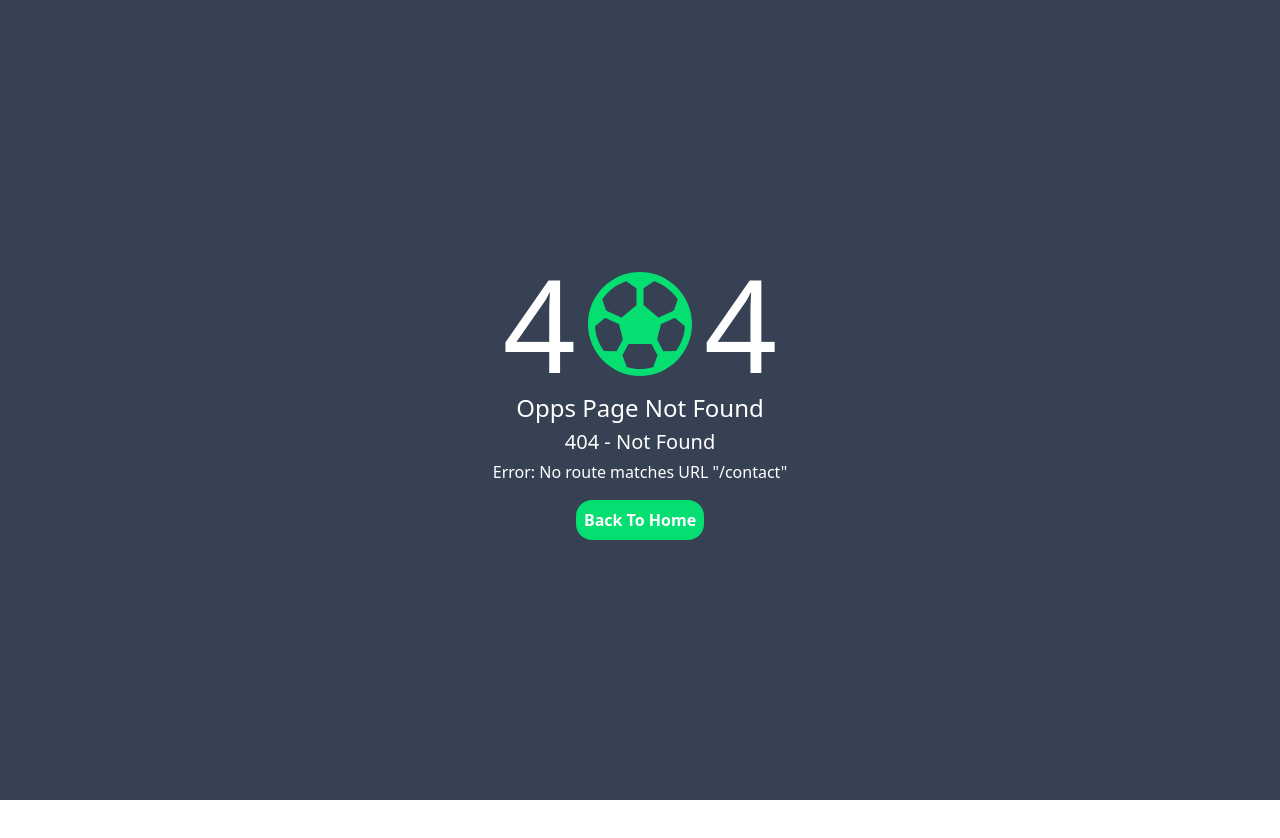
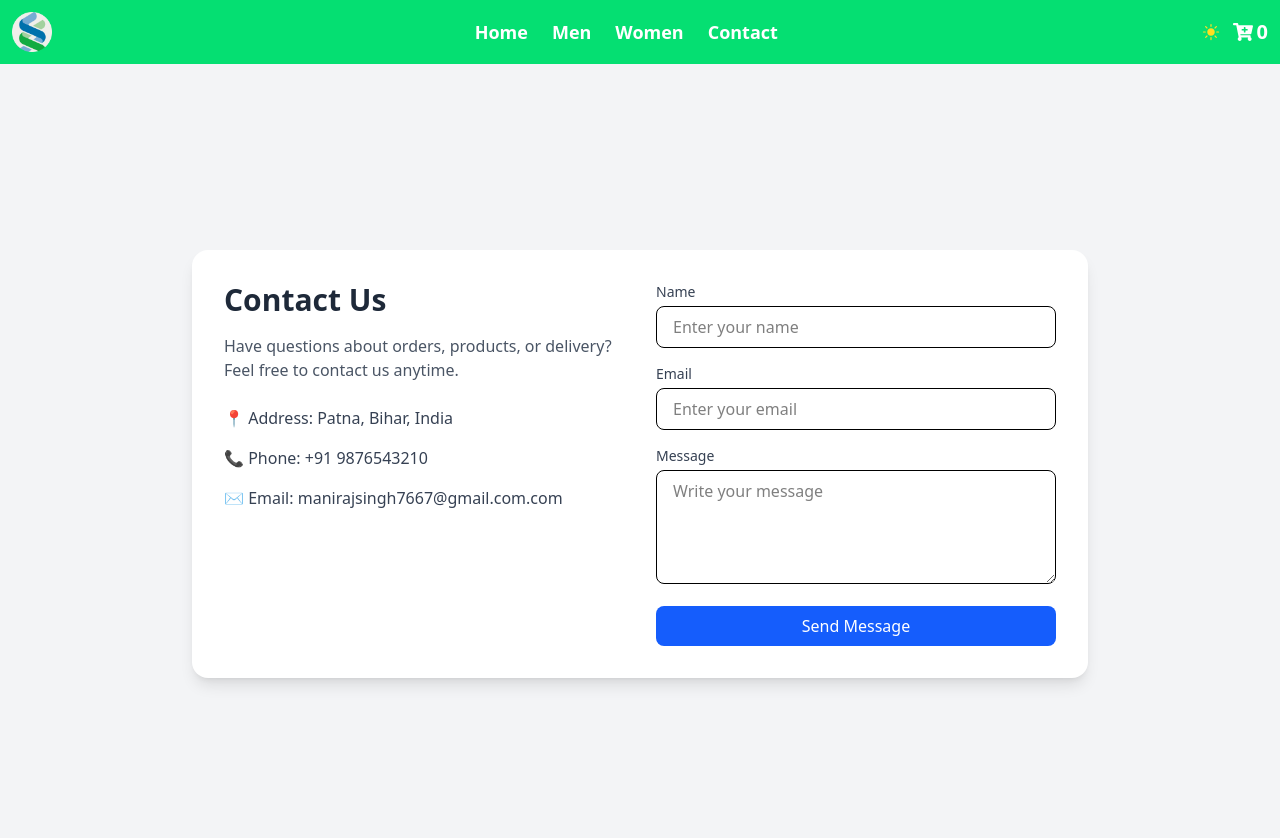
Before and after one commit to Manirajkumar1/E-commerce, a React (Vite) app: page /contact in a window 1280 px wide. Before the commit this address had no page. Shown: the top 838 px of the page. Before the commit the page ends 800 px from the top, so only its background shows below. Built offline with nearby package versions, Linux system fonts and the light colour scheme.

Commit message:
product css fix

```diff
--- a/src/components/About.jsx
+++ /dev/null
@@ -1,11 +0,0 @@
-import Profile from './Profile'
-
-function About() {
-  return (
-    <div>
-        <Profile name="Mani" email="Maniraj@gmail.com"/>
-    </div>
-  )
-}
-
-export default About
--- /dev/null
+++ b/src/components/CartItems.jsx
@@ -0,0 +1,78 @@
+import React from "react";
+import { useDispatch, useSelector } from "react-redux";
+import { removeItems, clearItems } from "../store/CartSlice";
+
+function CartItems() {
+  const dispatch = useDispatch();
+  const cartItems = useSelector((store) => store.cart.cartItems);
+
+  // Total price calculate
+  const totalPrice = cartItems.reduce(
+    (total, item) => total + item.price,
+    0
+  );
+
+  // Empty cart UI
+  if (cartItems.length === 0) {
+    return (
+      <div className="h-screen flex flex-col justify-center items-center">
+        <h1 className="text-2xl font-semibold mb-2">🛒 Cart is Empty</h1>
+        <p className="text-gray-500">Add some products to your cart</p>
+      </div>
+    );
+  }
+
+  return (
+    <div className="bg-gray-100 min-h-screen p-6">
+      <div className="max-w-4xl mx-auto bg-white rounded-xl shadow-md p-6">
+        <h1 className="text-2xl font-bold mb-6">Your Cart</h1>
+
+        {/* Cart Items */}
+        {cartItems.map((item, index) => (
+          <div
+            key={index}
+            className="flex items-center gap-4 border-b py-4"
+          >
+            <img
+              src={item.image}
+              alt={item.title}
+              className="w-20 h-20 object-contain"
+            />
+
+            <div className="flex-1">
+              <h2 className="font-semibold text-sm truncate">
+                {item.title}
+              </h2>
+              <p className="text-green-600 font-medium">
+                ${item.price}
+              </p>
+            </div>
+
+            <button
+              onClick={() => dispatch(removeItems(item.id))}
+              className="bg-red-500 text-white px-4 py-1 rounded-lg cursor-pointer hover:bg-red-600"
+            >
+              Remove
+            </button>
+          </div>
+        ))}
+
+        {/* Footer */}
+        <div className="flex justify-between items-center mt-6">
+          <h2 className="text-lg font-bold">
+            Total: ${totalPrice.toFixed(2)}
+          </h2>
+
+          <button
+            onClick={() => dispatch(clearItems())}
+            className="bg-black text-white px-6 py-2 rounded-xl hover:bg-gray-800"
+          >
+            Clear Cart
+          </button>
+        </div>
+      </div>
+    </div>
+  );
+}
+
+export default CartItems;
--- /dev/null
+++ b/src/components/Contact.jsx
@@ -0,0 +1,70 @@
+function Contact() {
+  return (
+    <div className="min-h-screen bg-gray-100 flex items-center justify-center px-4">
+      <div className="max-w-4xl w-full bg-white rounded-2xl shadow-lg p-8 grid md:grid-cols-2 gap-8">
+
+        {/* Left Section – Info */}
+        <div>
+          <h2 className="text-3xl font-bold mb-4 text-gray-800">
+            Contact Us
+          </h2>
+          <p className="text-gray-600 mb-6">
+            Have questions about orders, products, or delivery?
+            Feel free to contact us anytime.
+          </p>
+
+          <div className="space-y-4 text-gray-700">
+            <p>📍 Address: Patna, Bihar, India</p>
+            <p>📞 Phone: +91 9876543210</p>
+            <p>✉️ Email: manirajsingh7667@gmail.com.com</p>
+          </div>
+        </div>
+
+        {/* Right Section – Form */}
+        <form className="space-y-4">
+          <div>
+            <label className="block text-sm font-medium text-gray-700">
+              Name
+            </label>
+            <input
+              type="text"
+              placeholder="Enter your name"
+              className="mt-1 w-full border rounded-lg px-4 py-2 focus:outline-none focus:ring-2 focus:ring-blue-500"
+            />
+          </div>
+
+          <div>
+            <label className="block text-sm font-medium text-gray-700">
+              Email
+            </label>
+            <input
+              type="email"
+              placeholder="Enter your email"
+              className="mt-1 w-full border rounded-lg px-4 py-2 focus:outline-none focus:ring-2 focus:ring-blue-500"
+            />
+          </div>
+
+          <div>
+            <label className="block text-sm font-medium text-gray-700">
+              Message
+            </label>
+            <textarea
+              rows="4"
+              placeholder="Write your message"
+              className="mt-1 w-full border rounded-lg px-4 py-2 focus:outline-none focus:ring-2 focus:ring-blue-500"
+            ></textarea>
+          </div>
+
+          <button
+            type="submit"
+            className="w-full bg-blue-600 text-white py-2 rounded-lg hover:bg-blue-700 transition"
+          >
+            Send Message
+          </button>
+        </form>
+      </div>
+    </div>
+  )
+}
+
+export default Contact
--- a/src/components/KId.jsx
+++ /dev/null
@@ -1,8 +0,0 @@
-
-function KId() {
-  return (
-    <div>KId</div>
-  )
-}
-
-export default KId
--- a/src/components/Men.jsx
+++ b/src/components/Men.jsx
@@ -1,24 +1,83 @@
-import React, { useState } from "react";
+import React, { useEffect, useState } from "react";
 import Accordian from "./Accordian";
+import { Link } from "react-router-dom";
 
 function Men() {
-  const [show, setShow] = useState(null);
-  const filter = ["Gender", "h", "k"]
+  const [openItem, setOpenItem] = useState(null);
+  const [menProducts, setMenProducts] = useState([]);
+
+  const filters = [
+    { id: 1, title: "Category" },
+    { id: 2, title: "Price" },
+    { id: 3, title: "Rating" },
+  ];
+
+  const fetchMenProducts = async () => {
+    try {
+      const res = await fetch(
+        "https://fakestoreapi.com/products/category/men's clothing"
+      );
+      const data = await res.json();
+      setMenProducts(data);
+    } catch (error) {
+      console.log(error);
+    }
+  };
+
+  useEffect(() => {
+    fetchMenProducts();
+  }, []);
 
   return (
-    <div className="bg-gray-100 h-screen">
-      <div className="p-6">
-        <h1>Filter</h1>
-        {filter.map((item) => (
+    <div className="bg-gray-100 min-h-screen p-6">
+      <div className="grid grid-cols-1 md:grid-cols-4 gap-6">
 
-          <Accordian
-          title={item}
+        {/* LEFT SIDE – FILTER */}
+        <div className="bg-white rounded-xl shadow-md p-4 h-fit">
+          <h1 className="text-xl font-semibold mb-4">Filters</h1>
 
-          key={item}
-          show={item === show }
-          setShow={() => setShow(show === item ? null : item)}
-           />
-        ))}
+          {filters.map((item) => (
+            <Accordian
+              key={item.id}
+              title={item.title}
+              show={openItem === item.id}
+              setShow={() =>
+                setOpenItem(openItem === item.id ? null : item.id)
+              }
+            />
+          ))}
+        </div>
+
+        {/* RIGHT SIDE – MEN PRODUCTS */}
+        <div className="md:col-span-3 grid grid-cols-1 sm:grid-cols-2 lg:grid-cols-3 gap-6">
+          {menProducts.map((item) => (
+            <Link key={item.id} to={`/product/${item.id}`}>
+            <div
+              className="bg-white rounded-2xl shadow-md hover:shadow-xl transition p-4"
+            >
+              <img
+                src={item.image}
+                alt={item.title}
+                className="w-full h-48 object-contain mb-4"
+              />
+
+              <h2 className="text-sm font-semibold truncate">
+                {item.title}
+              </h2>
+
+              <div className="flex justify-between items-center mt-2">
+                <span className="bg-green-500 text-white text-xs px-2 py-1 rounded-full">
+                  ⭐ {item.rating.rate}
+                </span>
+                <span className="text-lg font-bold text-blue-600">
+                  ${item.price}
+                </span>
+              </div>
+            </div>
+            </Link>
+          ))}
+        </div>
+
       </div>
     </div>
   );
--- a/src/components/Navbar.jsx
+++ b/src/components/Navbar.jsx
@@ -1,51 +1,66 @@
 import { useState } from "react";
-import { FaCartPlus } from "react-icons/fa";
+import { FaCartPlus, FaBars, FaTimes } from "react-icons/fa";
 import { IoIosSunny } from "react-icons/io";
 import { LuMoonStar } from "react-icons/lu";
 import { useSelector } from "react-redux";
 import { Link } from "react-router-dom";
+import logo from "/logo.png";
 
 const Navbar = () => {
   const [btnName, setBtnName] = useState("Light");
-  const cartItems = useSelector((store) => store.cart.cartItems)
+  const [mobileMenu, setMobileMenu] = useState(false);
+  const cartItems = useSelector((store) => store.cart.cartItems);
 
-  let themeChange = () => {
+  const themeChange = () => {
     setBtnName((prev) => (prev === "Light" ? "Dark" : "Light"));
   };
 
   return (
-    <div className="bg-green-400 text-white font-semibold flex justify-between p-2 ">
-      <h1>Logo</h1>
-      <ul className="flex gap-5 text-xl ">
-        <li>
-          <Link to="/men">Men</Link>
-        </li>
-        <li>
-          <Link to="/women">Women</Link>
-        </li>
-        <li>
-          <Link to="/Kid">Kid</Link>
-        </li>
-        <li>
-          <Link to="/about">About</Link>
-        </li>
-        <li>
-          {cartItems.length}
-          <Link to="/cart">
-          <FaCartPlus className="inline-block align-middle"/>
+    <nav className="bg-green-400 text-white font-semibold p-3 shadow-md">
+      <div className="max-w-7xl mx-auto flex justify-between items-center">
+        <Link to="/">
+          <img src={logo} alt="Logo" className="w-10" />
+        </Link>
+
+        {/* Desktop Menu */}
+        <ul className="hidden md:flex gap-6 items-center text-lg">
+          <li><Link to="/">Home</Link></li>
+          <li><Link to="/men">Men</Link></li>
+          <li><Link to="/women">Women</Link></li>
+          <li><Link to="/contact">Contact</Link></li>
+        </ul>
+
+        <div className="flex items-center gap-3">
+          <button onClick={themeChange}>
+            {btnName === "Light" ? (
+              <IoIosSunny className="text-xl text-yellow-300" />
+            ) : (
+              <LuMoonStar className="text-xl text-gray-800" />
+            )}
+          </button>
+          <Link to="/cartitems" className="flex items-center text-xl">
+            <FaCartPlus className="mr-1" /> {cartItems.length}
           </Link>
-        </li>
-      </ul>
-      <button className="cursor-pointer" onClick={themeChange}>
-        {
-          btnName === "Light" ? (
-            <IoIosSunny className="text-xl text-red-400"/>
-          ):(
-            <LuMoonStar className="text-xl text-gray-600"/>
-          )
-        }
-      </button>
-    </div>
+
+          <button
+            className="text-2xl md:hidden"
+            onClick={() => setMobileMenu(!mobileMenu)}
+          >
+            {mobileMenu ? <FaTimes /> : <FaBars />}
+          </button>
+        </div>
+      </div>
+
+      {/* Mobile Menu */}
+      {mobileMenu && (
+        <ul className="md:hidden bg-green-400 text-white flex flex-col gap-3 mt-2 p-4">
+          <li><Link to="/" onClick={() => setMobileMenu(false)}>Home</Link></li>
+          <li><Link to="/men" onClick={() => setMobileMenu(false)}>Men</Link></li>
+          <li><Link to="/women" onClick={() => setMobileMenu(false)}>Women</Link></li>
+          <li><Link to="/contact" onClick={() => setMobileMenu(false)}>Contact</Link></li>
+        </ul>
+      )}
+    </nav>
   );
 };
 
--- a/src/components/Product.jsx
+++ b/src/components/Product.jsx
@@ -1,23 +1,34 @@
-const Product = ({product}) => {
-  const  {title, price, image, rating, } = product
-  return(
-    <div className="border border-gray-300 rounded-lg shadow-sm w-50  hover:shadow-md m-2 p-2 cursor-pointer h-80">
-      <img className="w-full h-48 object-contain mb-4" src={image} alt="" />
-    <h1 className="text-lg font-semibold truncate">{title}</h1>
-    <p className="text-sm  mb-1 bg-red-400 w-6 px-5 flex justify-center items-center rounded-2xl text-white">{rating.rate}</p>
-    <p className="text-base font-medium text-green-700 pt-2.5">${price}</p>
-  </div>
-  )
-}
+const Product = ({ product }) => {
+  const { title, price, image, rating } = product;
 
-export default Product
+  return (
+    <div className="bg-white rounded-2xl shadow-md hover:shadow-xl cursor-pointer w-60 p-10">
+      <img
+        src={image}
+        alt={title}
+        className="w-full h-48 object-contain mb-4"
+      />
 
+      <h1 className="text-base font-semibold text-center truncate w-full">
+        {title}
+      </h1>
 
+      <div className="flex items-center justify-center gap-2 mt-2">
+        <p className="text-sm bg-red-400 px-3 py-1 rounded-full text-white">
+          ⭐ {rating.rate}
+        </p>
+        <p className="text-lg font-bold text-green-700">${price}</p>
+      </div>
+    </div>
+  );
+};
+
+export default Product;
 export const HOF = () => {
   return (props) => {
     return(
       <div className="relative">
-        <span className="absolute top-0 right-0">Best Seller</span>
+        <span className="absolute top-3 right-5 bg-green-500 text-white rounded text-sm p-1">Best Seller</span>
         <Product {...props}/>
       </div>
     )
--- a/src/components/ProductCard.jsx
+++ b/src/components/ProductCard.jsx
@@ -52,17 +52,20 @@ const ProductCard = () => {
 
   }
 
+  console.log(productList);
+
+
   const HOFComponent = HOF(Product)
 
 
   return productList.length === 0 ? <Skeleton/> : (
     <div>
-      <div className="m-3 flex gap-2 ">
+      <div className="m-3  flex gap-2 ">
         <input type="text" onChange={searchInputText} value={searchText}  className="border border-gray-400 outline-none p-2"/>
         <button onClick={searchTextBtn} className="bg-green-400 hover:bg-green-500 p-2 rounded text-white font-semibold cursor-pointer">Search</button>
       </div>
       <button onClick={topRatedProduct} className="bg-green-400 hover:bg-green-500 text-white  m-2 p-2 rounded-xl cursor-pointer">Top Rated Product</button>
-      <div className="flex w-full flex-wrap ">
+      <div className="flex w-full flex-wrap gap-6 p-4 justify-center ">
         {tempProductList.map((product) => {
           return (
             <Link key={product.id} to={`/product/${product.id}`}>
--- a/src/components/Women.jsx
+++ b/src/components/Women.jsx
@@ -1,9 +1,65 @@
-import React from 'react'
+import { useEffect, useState } from "react";
+import Skeleton from "./Skeleton";
+import { Link } from "react-router-dom";
 
 function Women() {
-  return (
-    <div>Women</div>
-  )
+  const [womenProductList, setWomenProductList] = useState([]);
+
+  const fetchdata = async () => {
+    try {
+      const response = await fetch(
+        "https://fakestoreapi.com/products/category/women's clothing"
+      );
+      const data = await response.json();
+      setWomenProductList(data);
+    } catch (error) {
+      console.log(error);
+    }
+  };
+
+  useEffect(() => {
+    fetchdata();
+  }, []);
+
+
+  return womenProductList.length === 0 ? <Skeleton/> : (
+
+    <div className="bg-gray-100 min-h-screen p-6">
+      <h1 className="text-3xl font-bold mb-6 text-center">
+        Women's Collection
+      </h1>
+
+      <div className="grid grid-cols-1 sm:grid-cols-2 md:grid-cols-3 lg:grid-cols-4 gap-6">
+        {womenProductList.map((item) => (
+          <Link key={item.id} to={`/product/${item.id}`}>
+          <div
+            className="bg-white rounded-2xl shadow-md hover:shadow-xl transition duration-300 p-4 cursor-pointer"
+          >
+            <img
+              src={item.image}
+              alt={item.title}
+              className="w-full h-52 object-contain mb-4"
+            />
+
+            <h2 className="text-base font-semibold text-gray-800 truncate">
+              {item.title}
+            </h2>
+
+            <div className="flex items-center justify-between mt-2">
+              <span className="bg-green-500 text-white text-xs px-2 py-1 rounded-full">
+                ⭐ {item.rating.rate}
+              </span>
+
+              <span className="text-lg font-bold text-blue-600">
+                ${item.price}
+              </span>
+            </div>
+          </div>
+          </Link>
+        ))}
+      </div>
+    </div>
+  );
 }
 
-export default Women
+export default Women;
--- a/src/index.css
+++ b/src/index.css
@@ -1 +1,5 @@
 @import "tailwindcss";
+
+.navitem:hover{
+    color: black;
+}
--- a/src/store/CartSlice.jsx
+++ b/src/store/CartSlice.jsx
@@ -1,23 +1,25 @@
-import { createSlice } from "@reduxjs/toolkit"
+import { createSlice } from "@reduxjs/toolkit";
 
 const CartSlice = createSlice({
-    name:"cart",
-    initialState:{
-        cartItems:[]
+  name: "cart",
+  initialState: {
+    cartItems: [],
   },
-    reducers:{
+  reducers: {
     addItems: (state, action) => {
       state.cartItems.push(action.payload);
     },
     removeItems: (state, action) => {
-            state.cartItems.pop();
+      state.cartItems = state.cartItems.filter(
+        (item) => item.id !== action.payload
+      );
     },
-        clearItems: (state, action) => {
+    clearItems: (state) => {
       state.cartItems.length = 0;
-        }
-    }
-})
+    },
+  },
+});
 
-export const {addItems, removeItems, clearItems} = CartSlice.actions
+export const { addItems, removeItems, clearItems } = CartSlice.actions;
 
-export default CartSlice.reducer
+export default CartSlice.reducer;
```
Also changed, not shown: src/main.jsx (+8 -8 lines), public/logo.png (added). Lines whose indentation alone changed are shown as unchanged.
